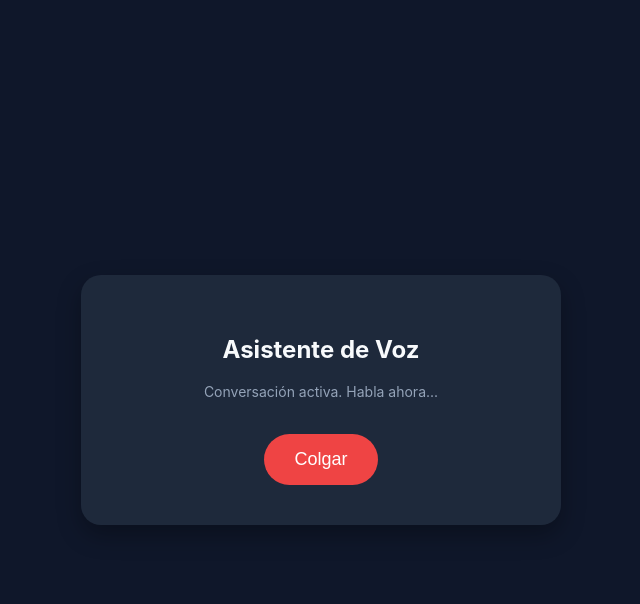
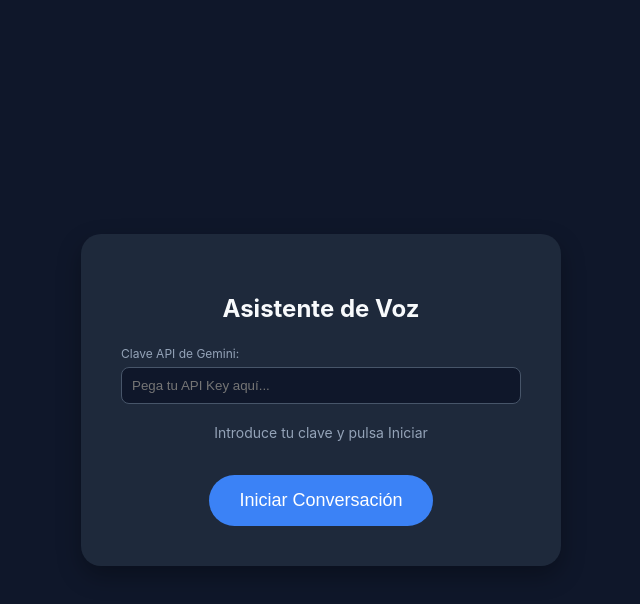
Before and after one commit to juanmiguelmateosruiz-hue/gemini-voice-companion, a plain HTML site: page index.html in a window 1280 px wide. Both pictures are taken after a click on the button "Iniciar Conversación". Shown: the whole page, without its empty margins (319-959 px from the left). Drawn offline with Linux system fonts and the light colour scheme.

Commit message:
index.html

```diff
--- a/index.html
+++ b/index.html
@@ -24,6 +24,7 @@
             box-shadow: 0 10px 25px rgba(0,0,0,0.3);
             max-width: 400px;
             width: 100%;
+            position: relative;
         }
         button {
             background-color: #3b82f6;
@@ -39,12 +40,29 @@
         button:hover { background-color: #2563eb; }
         button.active { background-color: #ef4444; }
         .status { margin-top: 15px; font-size: 14px; color: #94a3b8; }
+        .config-box { margin-bottom: 20px; text-align: left; }
+        input[type="password"] {
+            width: 100%;
+            padding: 10px;
+            border-radius: 8px;
+            border: 1px solid #475569;
+            background: #0f172a;
+            color: white;
+            box-sizing: border-box;
+            margin-top: 5px;
+        }
     </style>
 </head>
 <body>
     <div class="container">
         <h2>Asistente de Voz</h2>
-        <p class="status" id="status">Desconectado</p>
+
+        <div class="config-box">
+            <label for="apiKey" style="font-size: 12px; color: #94a3b8;">Clave API de Gemini:</label>
+            <input type="password" id="apiKey" placeholder="Pega tu API Key aquí...">
+        </div>
+
+        <p class="status" id="status">Introduce tu clave y pulsa Iniciar</p>
         <button id="toggleBtn" onclick="toggleCall()">Iniciar Conversación</button>
     </div>
 
@@ -52,27 +70,38 @@
         let isConnected = false;
         const statusEl = document.getElementById('status');
         const btnEl = document.getElementById('toggleBtn');
+        let mediaStream = null;
 
-        function toggleCall() {
+        async function toggleCall() {
+            const apiKey = document.getElementById('apiKey').value.trim();
+            if (!apiKey) {
+                alert("Por favor, introduce primero tu clave de API de Gemini.");
+                return;
+            }
+
             if (!isConnected) {
-                startCall();
+                try {
+                    statusEl.textContent = "Solicitando acceso al micrófono...";
+                    mediaStream = await navigator.mediaDevices.getUserMedia({ audio: true });
+
+                    isConnected = true;
+                    statusEl.textContent = "Conversación activa. Habla ahora...";
+                    btnEl.textContent = "Colgar";
+                    btnEl.classList.add('active');
+                } catch (err) {
+                    console.error(err);
+                    statusEl.textContent = "Error: No se pudo acceder al micrófono.";
+                }
             } else {
                 stopCall();
             }
         }
 
-        function startCall() {
-            isConnected = true;
-            statusEl.textContent = "Conectando con la voz de Gemini...";
-            btnEl.textContent = "Colgar";
-            btnEl.classList.add('active');
-
-            setTimeout(() => {
-                statusEl.textContent = "Conversación activa. Habla ahora...";
-            }, 1000);
-        }
-
         function stopCall() {
+            if (mediaStream) {
+                mediaStream.getTracks().forEach(track => track.stop());
+                mediaStream = null;
+            }
             isConnected = false;
             statusEl.textContent = "Desconectado";
             btnEl.textContent = "Iniciar Conversación";
```
